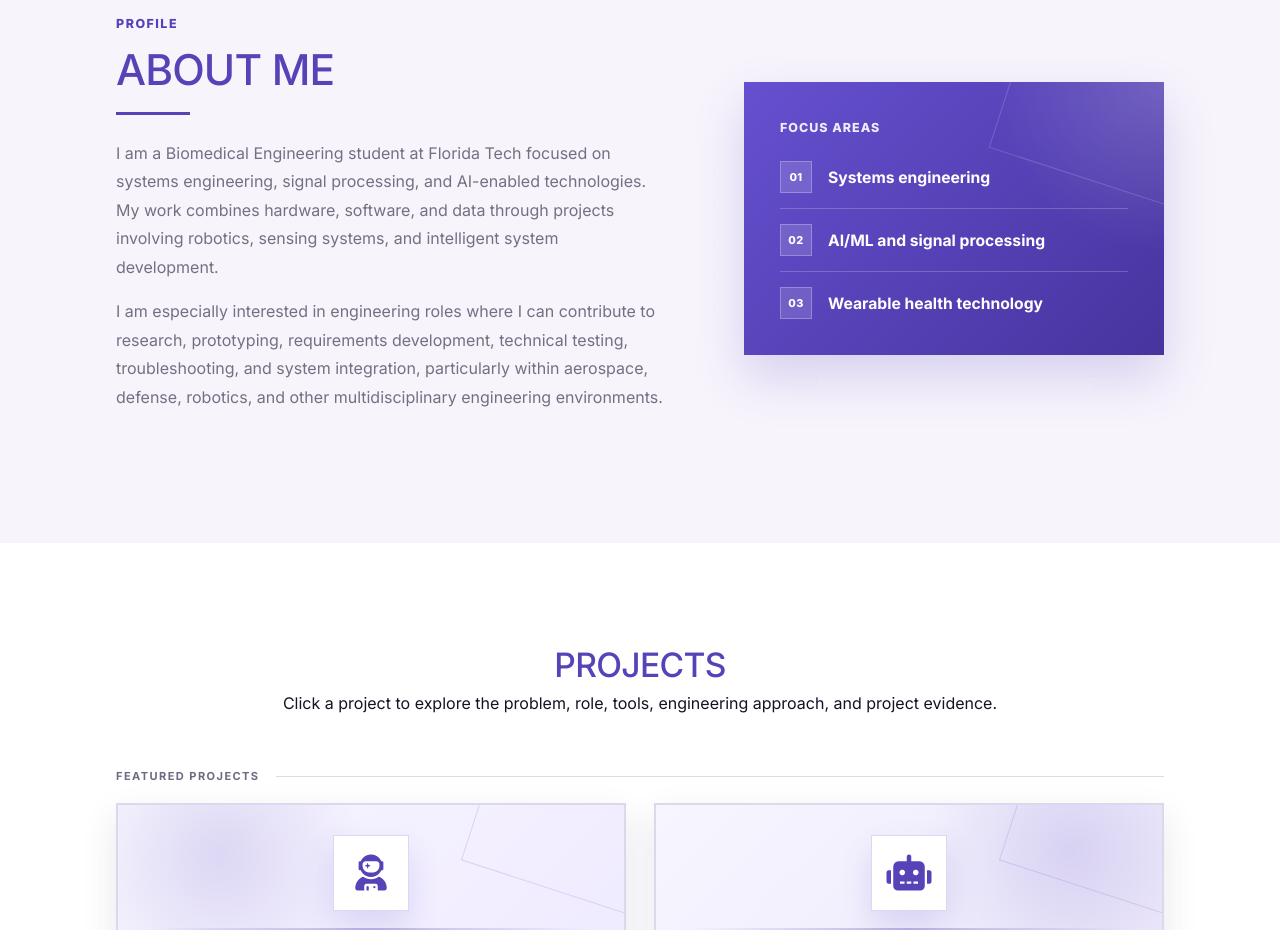
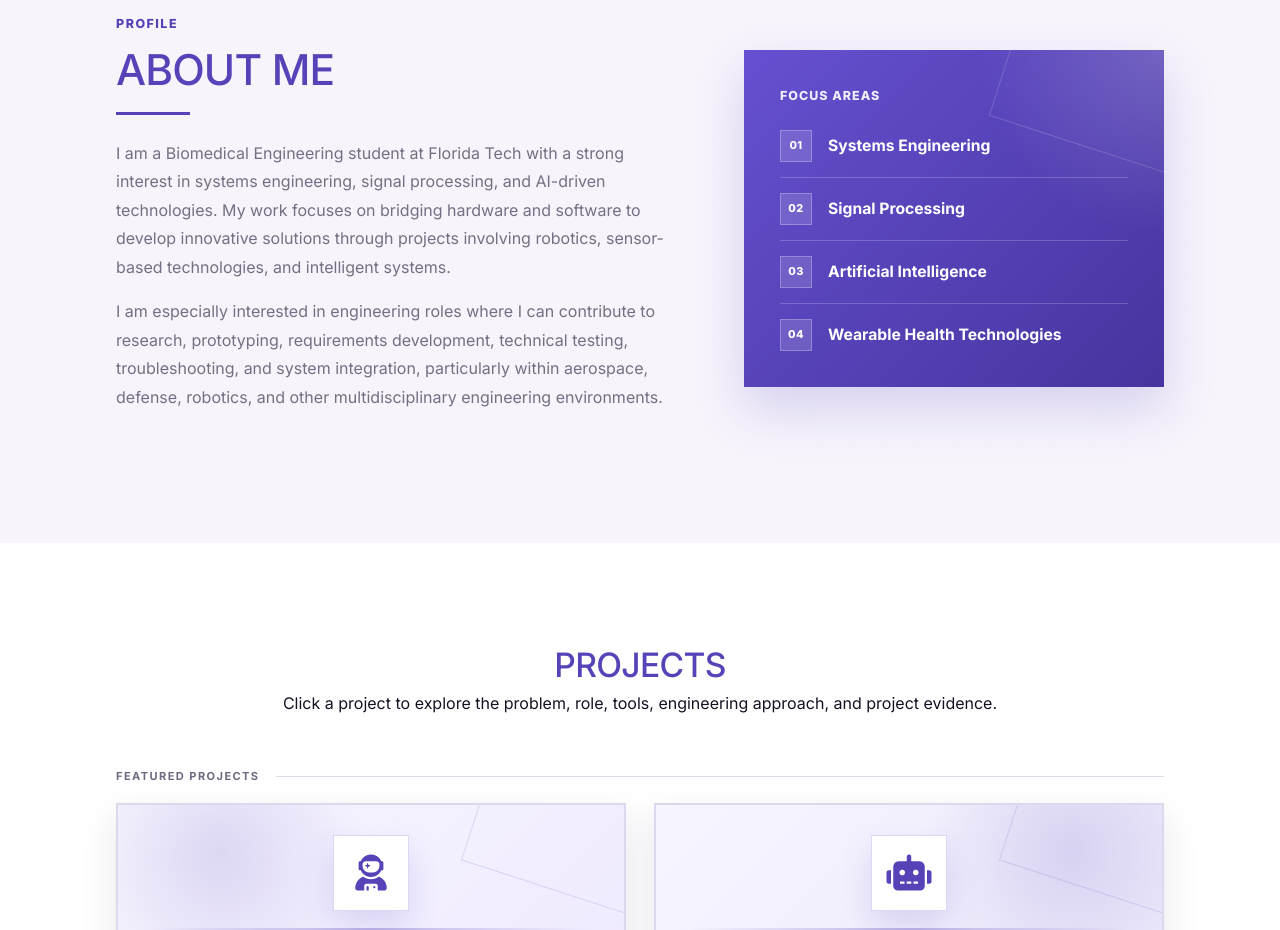
Before and after one commit to allison-otero/allison-otero.github.io, a plain HTML site: page index.html in a window 1280 px wide. Shown: the part 900-1830 px from the top of the page. Drawn offline with Linux system fonts and the light colour scheme.

Commit message:
Update about profile and focus areas

```diff
--- a/index.html
+++ b/index.html
@@ -55,16 +55,17 @@
                 <div class="about-copy reveal">
                     <span class="about-kicker">Profile</span>
                     <h2>About Me</h2>
-                    <p>I am a Biomedical Engineering student at Florida Tech focused on systems engineering, signal processing, and AI-enabled technologies. My work combines hardware, software, and data through projects involving robotics, sensing systems, and intelligent system development.</p>
+                    <p>I am a Biomedical Engineering student at Florida Tech with a strong interest in systems engineering, signal processing, and AI-driven technologies. My work focuses on bridging hardware and software to develop innovative solutions through projects involving robotics, sensor-based technologies, and intelligent systems.</p>
                     <p>I am especially interested in engineering roles where I can contribute to research, prototyping, requirements development, technical testing, troubleshooting, and system integration, particularly within aerospace, defense, robotics, and other multidisciplinary engineering environments.</p>
                 </div>
 
                 <div class="focus-list reveal" aria-label="Focus areas">
                     <span>Focus Areas</span>
                     <ul>
-                        <li>Systems engineering</li>
-                        <li>AI/ML and signal processing</li>
-                        <li>Wearable health technology</li>
+                        <li>Systems Engineering</li>
+                        <li>Signal Processing</li>
+                        <li>Artificial Intelligence</li>
+                        <li>Wearable Health Technologies</li>
                     </ul>
                 </div>
             </div>
```
